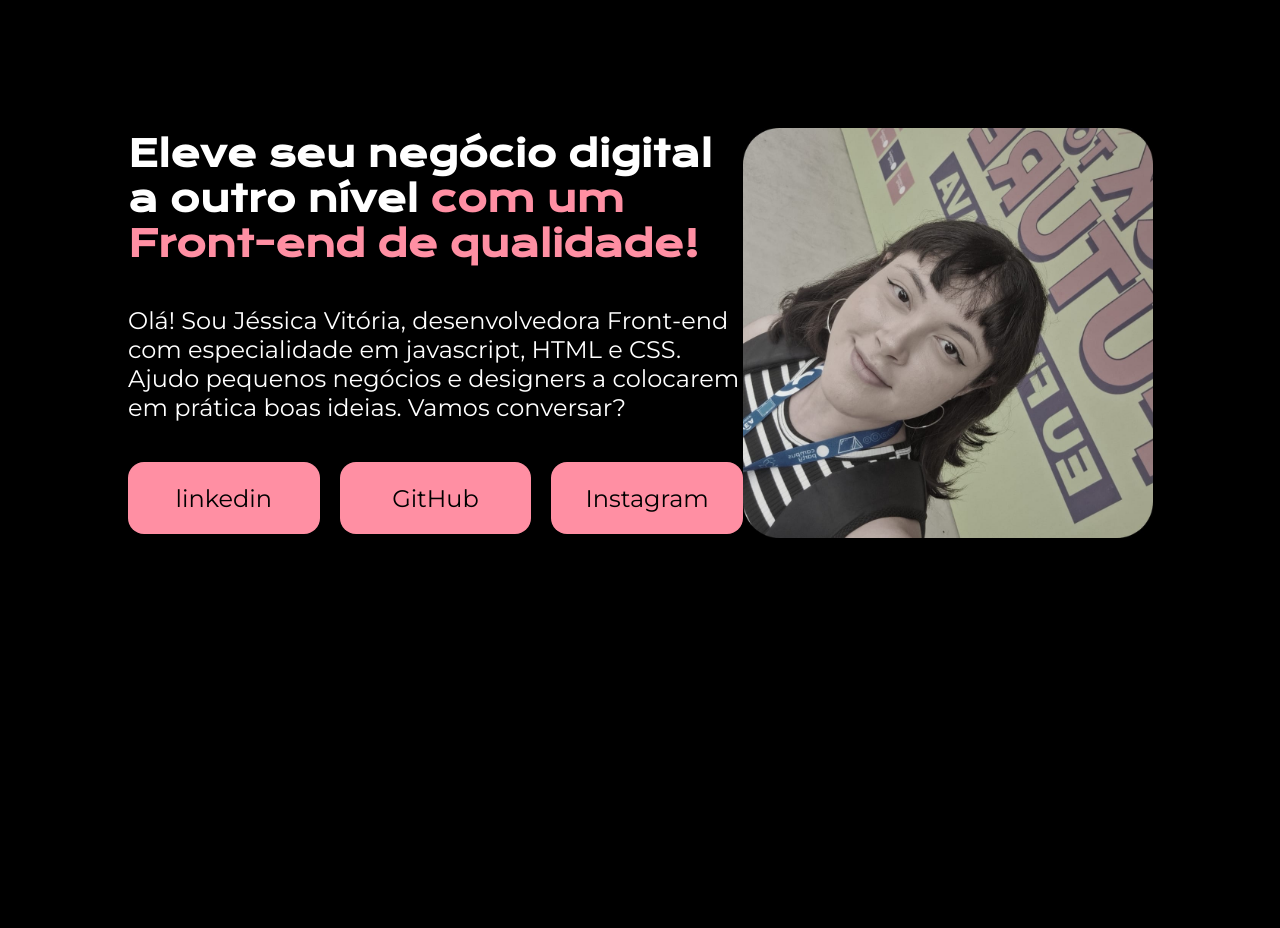
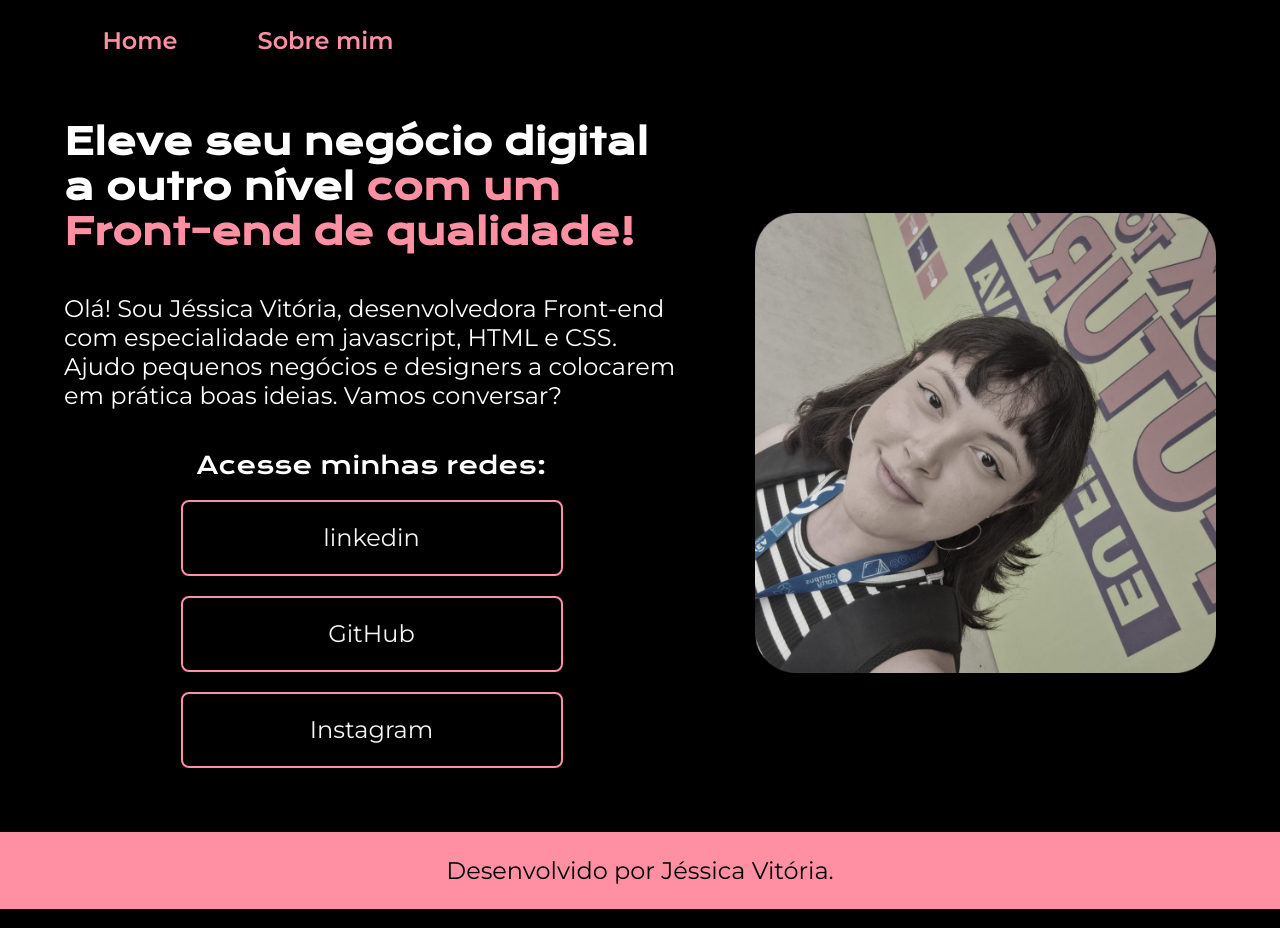
Before and after one commit to Jessh00/MeuPortfolio, a plain HTML site: page index.html in a window 1280 px wide. Drawn offline with nearby package versions, Linux system fonts and the light colour scheme.

Commit message:
criando about.HTML

```diff
--- a/index.html
+++ b/index.html
@@ -4,15 +4,21 @@
     <meta charset="UTF-8">
     <meta name="viewport" content="width=device-width, initial-scale=1.0">
     <title>Portfolio</title>
-    <link rel="stylesheet" href="style.css">
+    <link rel="stylesheet" href="./styles/style.css">
 </head>
 <body>
-    <header></header>
+    <header class="cabecalho">
+        <nav class="cabecalho__menu">
+            <a class="cabecalho__menu__link" href="index.html">Home</a>
+            <a class="cabecalho__menu__link" href="about.html">Sobre mim</a>
+        </nav>
+    </header>
     <main class="apresentacao">
         <section class="apresentacao__conteudo">
             <h1 class="apresentacao__conteudo__titulo">Eleve seu negócio digital a outro nível <strong>com um Front-end de qualidade!</strong></h1>
             <p class="apresentacao__conteudo__texto">Olá! Sou Jéssica Vitória, desenvolvedora Front-end com especialidade em javascript, HTML e CSS. Ajudo pequenos negócios e designers a colocarem em prática boas ideias. Vamos conversar?</p>
             <div class="apresentacao__links">
+                <h2 class="apresentacao__links__subtitulo">Acesse minhas redes:</h2>
                 <a class="apresentacao__links__link" href="https://linkedin.com/in/jéssica-vitória-martins">linkedin</a>
                 <a class="apresentacao__links__link" href=" https://github.com/Jessh00/Jessh00 ">GitHub</a>
                 <a class="apresentacao__links__link" href="https://www.instagram.com/jessh.codes/">Instagram</a>
@@ -21,6 +27,8 @@
         <img src="imagem.foto.png" alt="foto">
 
     </main>
-    <footer></footer>
+    <footer class="rodape">
+        <p>Desenvolvido por Jéssica Vitória.</p>
+    </footer>
 </body>
 </html>
--- a/style.css
+++ b/styles/style.css
@@ -14,7 +14,6 @@
 
 
 body {
-    height: 100vh;
     box-sizing: border-box;
     background-color: black;
     color:white;
@@ -25,8 +24,26 @@ strong {
 
 }
 
+.cabecalho {
+    padding: 2% 0% 0% 8%;
+}
+
+.cabecalho__menu {
+    display: flex;
+    gap: 80px;
+}
+
+.cabecalho__menu__link {
+    font-family: "Montserrat", serif;
+    font-weight: 600;
+    font-size: 24px;
+    color: #ff8fa3;
+    text-decoration: none;
+}
+
+
 .apresentacao {
-    margin: 10%;
+    padding: 5%; /*15%*/
     display: flex;
     align-items: center;
     justify-content: space-between;
@@ -51,18 +68,41 @@ strong {
 
 .apresentacao__links {
     display: flex;
+    flex-direction: column;
     justify-content: space-between;
     gap: 20px; /* Aumente esse valor conforme necessário */
+    align-items: center;
+}
+
+.apresentacao__links__subtitulo{
+    font-family: "Krona One", serif;
+    font-weight: 400;
+    font-size: 24px;
 }
 
 .apresentacao__links__link {
-    background-color: #ff8fa3;
-    width: 280px;
+    /*background-color: #ff8fa3;*/
+    border: 2px solid #ff8fa3;
+    width: 378px;
     text-align: center;
-    border-radius: 16px;
+    border-radius: 8px;
     font-size: 24px;
     padding: 21.5px 0;
     text-decoration: none;
-    color: black;
+    color: #f6f6f6;
     font-family: "Montserrat", serif;
 }
+
+.apresentacao__links__link:hover {
+    background-color: #272727;
+}
+
+.rodape {
+    padding: 24px;
+    color: black;
+    background-color: #ff8fa3;
+    text-align: center;
+    font-family: "Montserrat", serif;
+    font-size: 24px;
+    font-weight: 400;
+}
```
Also changed, not shown: about.html (added, +22 -0 lines).
